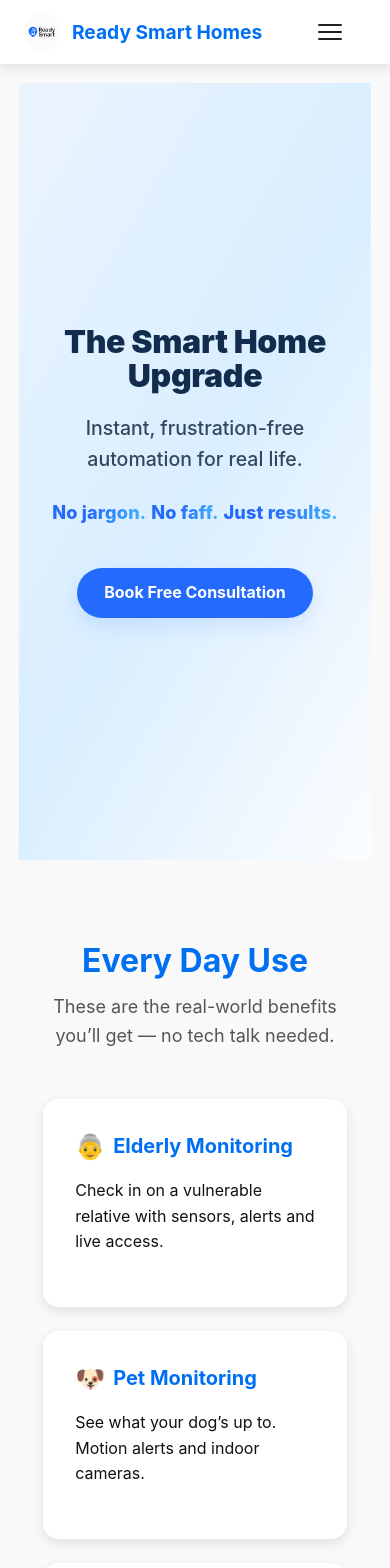
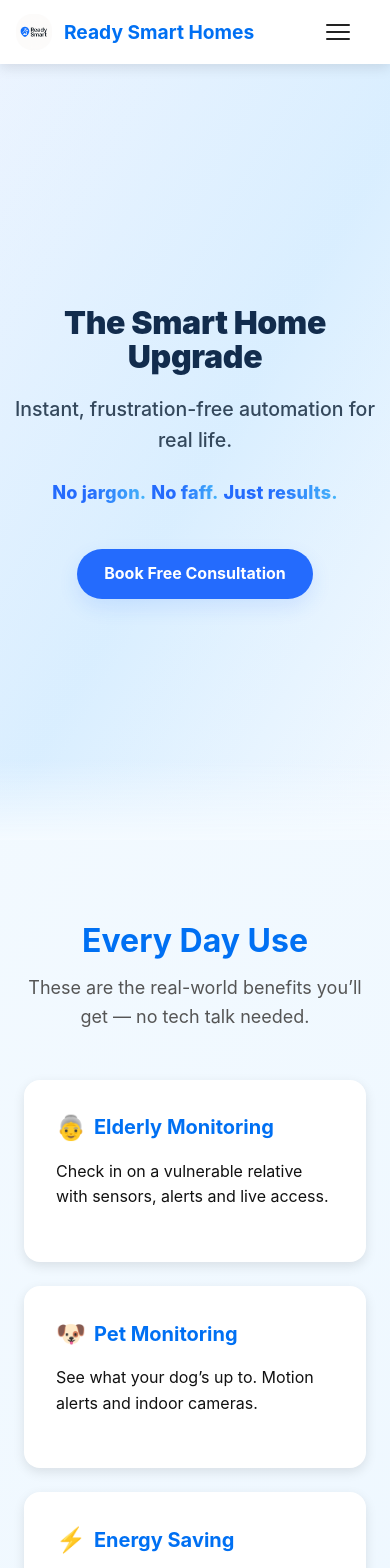
Before and after one commit to petermason1/ready-smart-site, a Next.js app: page / in a window 390 px wide. Shown: the top 1568 px of the page. Built offline with nearby package versions, Linux system fonts and the light colour scheme.

Commit message:
fix: mobile contact form layout and boxed blog grid

```diff
--- a/src/app/blog/Blog.module.css
+++ b/src/app/blog/Blog.module.css
@@ -1,24 +1,83 @@
-.pageWrapper {
+.blogSection {
   padding: 4rem 1.5rem 3rem;
+  background: #f9fafb;
 }
 
-.pageIntro {
-  max-width: 900px;
-  margin: 0 auto 3rem auto;
-  text-align: center;
+.maxWidth {
+  max-width: 1200px;
+  margin: 0 auto;
+  width: 100%;
+  padding-left: 1rem;
+  padding-right: 1rem;
 }
 
-.pageTitle {
-  font-size: clamp(2rem, 5vw, 2.75rem);
+.title {
+  font-size: clamp(1.8rem, 5vw, 2.4rem);
   font-weight: 800;
+  text-align: center;
   color: var(--heading);
-  margin-bottom: 0.75rem;
+  margin-bottom: 3rem;
 }
 
-.pageSubtitle {
-  font-size: 1.05rem;
+.grid {
+  display: grid;
+  gap: 2rem;
+  grid-template-columns: repeat(auto-fit, minmax(280px, 1fr));
+}
+
+.card {
+  background: white;
+  border-radius: var(--radius);
+  box-shadow: 0 8px 20px rgba(0, 0, 0, 0.08);
+  display: flex;
+  flex-direction: column;
+  transition: box-shadow 0.3s ease, transform 0.3s ease;
+}
+
+.card:hover {
+  transform: translateY(-4px);
+  box-shadow: 0 8px 20px rgba(0, 0, 0, 0.17);
+}
+
+.imageWrap {
+  width: 100%;
+  border-top-left-radius: var(--radius);
+  border-top-right-radius: var(--radius);
+  overflow: hidden;
+  aspect-ratio: 16 / 9;
+}
+
+.image {
+  width: 100%;
+  height: 100%;
+  object-fit: cover;
+  display: block;
+}
+
+.cardTitle {
+  font-size: 1.1rem;
+  font-weight: 700;
+  color: var(--heading);
+  margin: 1.2rem 1.2rem 0.5rem;
+  line-height: 1.4;
+}
+
+.desc {
+  font-size: 0.95rem;
   color: var(--text-muted);
-  max-width: 650px;
-  margin: 0 auto;
+  margin: 0 1.2rem 1rem;
   line-height: 1.5;
+  flex-grow: 1;
 }
+
+.readMore {
+  font-weight: 600;
+  color: var(--primary);
+  margin: 0 1.2rem 1.2rem;
+  text-decoration: none;
+  transition: color 0.3s ease;
+}
+
+.readMore:hover {
+  color: var(--primary-hover);
+}
--- a/src/app/contact/contact.module.css
+++ b/src/app/contact/contact.module.css
@@ -131,3 +131,46 @@
     transform: translateY(0);
   }
 }
+
+@media (max-width: 600px) {
+  .bgWrapper {
+    padding: 1.2rem 0.5rem 1.5rem 0.5rem;   /* less top/bottom padding */
+    min-height: unset;                      /* allow content to shrink up */
+    align-items: flex-start;                /* hug the top on mobile */
+  }
+
+  .contactSection {
+    padding: 1.2rem 0.6rem;
+    border-radius: 12px;
+    box-shadow: 0 4px 14px rgba(0, 0, 0, 0.06);
+    margin-top: 0.4rem;                     /* Just a tiny gap below nav */
+  }
+  .heading {
+    font-size: 1.35rem;
+    margin-bottom: 0.65rem;
+  }
+  .subheading {
+    margin-bottom: 1.3rem;
+    font-size: 0.98rem;
+    max-width: 98%;
+  }
+  .form {
+    gap: 1.05rem;
+  }
+  .input,
+  .textarea {
+    font-size: 0.98rem;
+    padding: 0.57rem 0.8rem;
+    border-radius: 10px;
+  }
+  .button {
+    width: 100%;
+    font-size: 1.06rem;
+    padding: 0.8rem 0;
+    border-radius: 10px;
+  }
+  .contactInfo {
+    margin-top: 1.1rem;
+    font-size: 0.97rem;
+  }
+}
--- a/src/app/globals.css
+++ b/src/app/globals.css
@@ -8,7 +8,7 @@
   --text: #111;
   --text-muted: #555;
   --heading: #0070f3;
-  --background: #f9f9f9;
+  --background: linear-gradient(120deg, #f4faff 0%, #e6f4ff 65%, #f8fcff 100%);
   --card-bg: #ffffff;
 
   /* Shadows */
@@ -60,7 +60,6 @@ main {
 }
 
 /* === LAYOUT CONTAINERS === */
-section,
 main {
   max-width: var(--max-width);
   margin: 0 auto;
@@ -74,6 +73,7 @@ main {
     padding: 2rem;
   }
 }
+
 
 /* === TYPOGRAPHY === */
 h1, h2, h3, h4, h5, h6 {
--- a/src/app/layout.js
+++ b/src/app/layout.js
@@ -69,7 +69,7 @@ export default function RootLayout({ children }) {
 
       <body>
         <Navbar />
-        <main className="mainWrapper">{children}</main>
+        {children}
         <Footer />
         <ScrollToTopButton />
       </body>
--- a/src/components/BlogGrid/BlogGrid.js
+++ b/src/components/BlogGrid/BlogGrid.js
@@ -1,7 +1,6 @@
 'use client';
 
 import styles from './BlogGrid.module.css';
-import utils from '@/styles/Utilities.module.css';
 import animations from '@/styles/Animation.module.css';
 import Image from 'next/image';
 import Link from 'next/link';
@@ -13,11 +12,10 @@ export default function BlogGrid({ posts }) {
 
   return (
     <section className={styles.blogSection} aria-labelledby="blog-section-title">
-      <div className={utils.maxWidth}>
+      <div className={styles.maxWidth}>
         <h2 id="blog-section-title" className={styles.title}>
           Latest Blog Posts
         </h2>
-
         <div className={styles.grid}>
           {posts.map((post, i) => (
             <div key={post.slug || i} className={`${styles.card} ${animations.slideUp}`}>
@@ -30,7 +28,6 @@ export default function BlogGrid({ posts }) {
                   className={styles.image}
                 />
               </div>
-
               <h3 className={styles.cardTitle}>{post.title}</h3>
               <p className={styles.desc}>{post.description}</p>
               <Link href={`/blog/${post.slug}`} className={styles.readMore}>
--- a/src/components/BlogGrid/BlogGrid.module.css
+++ b/src/components/BlogGrid/BlogGrid.module.css
@@ -73,3 +73,12 @@
 .readMore:hover {
   color: var(--primary-hover);
 }
+
+/* BlogGrid.module.css */
+.maxWidth {
+  max-width: 1200px;
+  margin: 0 auto;
+  width: 100%;
+  padding-left: 1rem;
+  padding-right: 1rem;
+}
--- a/src/components/Hero/Hero.module.css
+++ b/src/components/Hero/Hero.module.css
@@ -1,14 +1,29 @@
 .hero {
-  position: relative;
+  width: 100%;
   min-height: 92vh;
-  width: 100%;
+  background: linear-gradient(120deg, #eaf3ff 0%, #d6edff 52%, #f4faff 100%);
   display: flex;
   align-items: center;
   justify-content: center;
-  overflow: hidden;
-  background: linear-gradient(120deg, #eaf3ff 0%, #d6edff 52%, #ffffff 100%);
+  position: relative;
   box-sizing: border-box;
+  /* No max-width, no margin: 0 auto */
 }
+
+
+
+.hero::after {
+  content: "";
+  position: absolute;
+  left: 0; right: 0; bottom: 0;
+  height: 80px;
+  pointer-events: none;
+  /* Fade from transparent to your site background */
+  background: linear-gradient(180deg, transparent, #f4faff 100%);
+  z-index: 2;
+}
+
+
 
 .overlay {
   position: absolute;
--- a/src/components/HomePageClient/HomePageClient.js
+++ b/src/components/HomePageClient/HomePageClient.js
@@ -10,7 +10,7 @@ import BlogCarousel from '@/components/BlogGrid';
 import Testimonials from '@/components/Testimonials/TestimonialCarousel';
 import FooterCTA from '@/components/FooterCTA';
 
-// Optional: Animation config for smooth page entry
+// Animation config for smooth page entry
 const staggerContainer = {
   hidden: {},
   show: {
@@ -20,38 +20,30 @@ const staggerContainer = {
 
 /**
  * HomePageClient - main homepage layout
- * Shows all homepage sections, but ONLY uses the BlogCarousel for blog content.
+ * Hero sits full-bleed above the contained homepage sections.
  * @param {object} props
  * @param {Array} props.allPosts - All blog posts for the carousel
  */
 export default function HomePageClient({ allPosts }) {
   return (
-    <motion.div initial="hidden" animate="show" variants={staggerContainer}>
-      {/* Hero Section */}
+    <>
+      {/* Full-width Hero Section */}
       <Hero />
 
-      {/* Real Use Cases Section */}
+      {/* The rest of the homepage sections are boxed/centered */}
+      <div className="mainWrapper">
+        <motion.div initial="hidden" animate="show" variants={staggerContainer}>
           <UseCases />
-
-      {/* Highlights of What You Offer */}
           <ServiceHighlights />
-
-      {/* Service/Package Grid */}
           <ServiceGrid />
-
-      {/* How It Works / Steps */}
           <HowItWorks />
-
-      {/* Blog Carousel: Rotates 4 posts each load */}
           {Array.isArray(allPosts) && allPosts.length > 0 && (
             <BlogCarousel posts={allPosts} />
           )}
-
-      {/* Reviews/Testimonials */}
           <Testimonials />
-
-      {/* Final Call-To-Action Footer */}
           <FooterCTA />
         </motion.div>
+      </div>
+    </>
   );
 }
--- a/src/styles/Utilities.module.css
+++ b/src/styles/Utilities.module.css
@@ -16,6 +16,16 @@
   flex-direction: column;
   gap: 3rem;
 }
+
+.maxWidth {
+  max-width: 1200px;    /* or your preferred width */
+  margin: 0 auto;
+  width: 100%;
+  /* Optional: add side padding for small screens */
+  padding-left: 1rem;
+  padding-right: 1rem;
+}
+
 
 /* === FLEX UTILS === */
 .flex-center {
```
Also changed, not shown: src/components/HomePageClient/HomePageClient.module.css (+8 -0 lines). Lines whose indentation alone changed are shown as unchanged.
